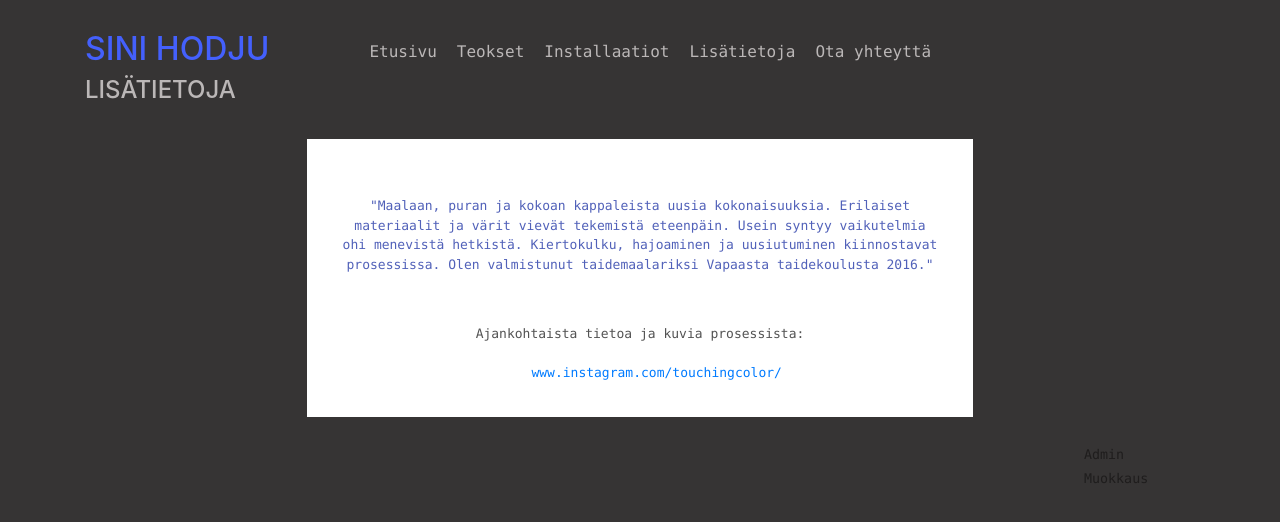
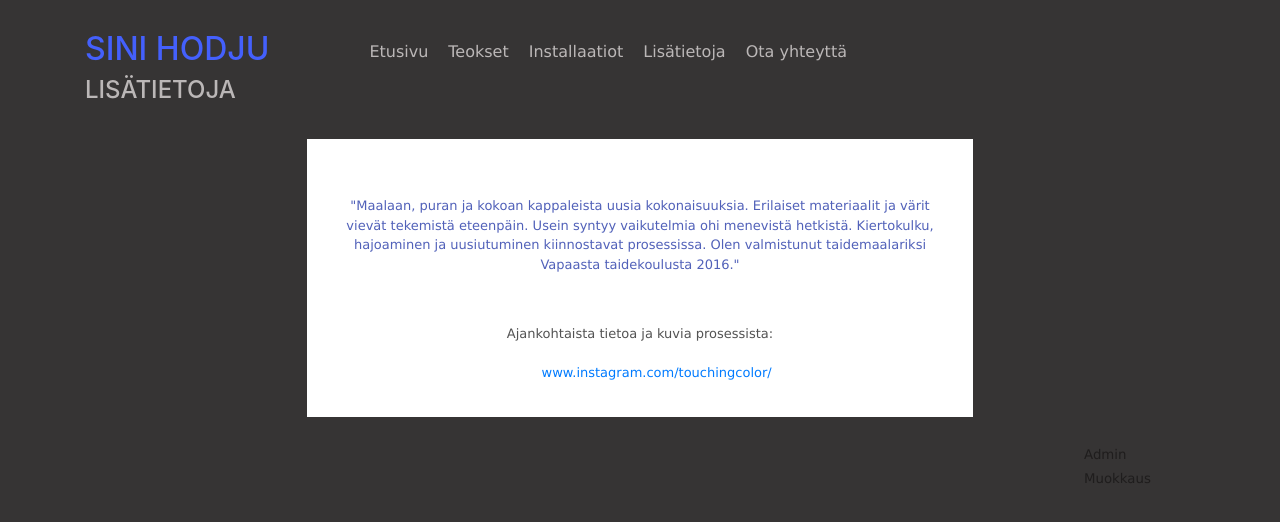
Before and after one commit to sinhod/oma, a Django app: page /about/ in a window 1280 px wide. Shown: the top 522 px of the page. Run offline with Django 5.2, Linux system fonts and the light colour scheme; some libraries are stand-ins or nearby versions.

Commit message:
fontin muutos, modifyview korjaus

```diff
--- a/app/static/style.css
+++ b/app/static/style.css
@@ -1,24 +1,23 @@
 .button:hover {
     background-color: #5161b9;
     color: white;
-    font-family: "Lucida Console";
+    font-family: "Verdana";
 }
 .button {
     font-size: medium;
-    /* color: rgb(83, 83, 83); */
     color: rgb(187, 183, 183);
     margin: 10px;
-    font-family: "Lucida Console";
+    font-family: "Verdana";
 }
 .admin-link {
     color: rgb(31, 29, 29);
     margin: 10px;
     margin-left: 90%;
-    font-family: "Lucida Console";
+    font-family: "Verdana";
     font-size: smaller;
 }
 p {
-    font-family: "Lucida Console";
+    font-family: "Verdana";
 }
 .about-text {
     color: #5161b9;
@@ -36,7 +35,7 @@ p {
 }
 
 .about-link {
-    font-family: "Lucida Console";
+    font-family: "Verdana";
     font-size: small;
     padding-left: 5%;
 }
--- a/app/templates/contactpage.html
+++ b/app/templates/contactpage.html
@@ -4,7 +4,7 @@
     <center>
     <br />
     <div class="about">
-        <br />
+        <br>
         <br>
         <img class="emailpicture" src="https://filedn.eu/lnHUCw3DsPvXD3WO8abAOD7/email.JPG" />
         <p class="about-text2">
```
